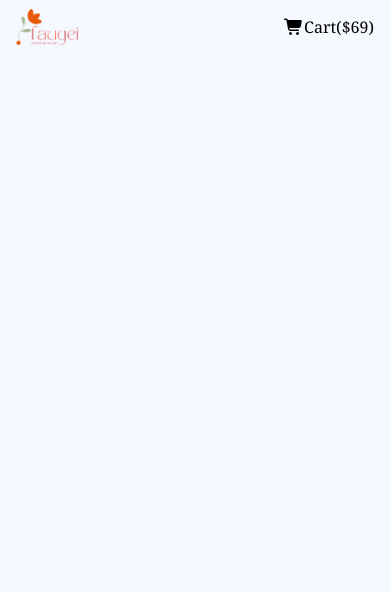
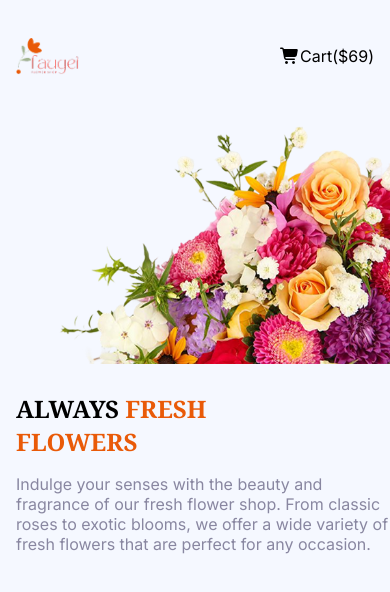
Before and after one commit to Ab-Momin75/responsive-assignment, a plain HTML site: page index.html in a window 390 px wide. Drawn offline with Linux system fonts and the light colour scheme.

Commit message:
Added hero section with responsive styles

```diff
--- a/index.html
+++ b/index.html
@@ -1,16 +1,22 @@
 <!DOCTYPE html>
 <html lang="en">
+
 <head>
     <meta charset="UTF-8">
     <meta name="viewport" content="width=device-width, initial-scale=1.0">
     <title>Responsive Flower Shop</title>
+
     <style>
-@import url('https://fonts.googleapis.com/css2?family=Noto+Serif:ital,wght@0,100..900;1,100..900&display=swap');
+        @import url('https://fonts.googleapis.com/css2?family=Inter:ital,opsz,wght@0,14..32,100..900;1,14..32,100..900&family=Noto+Serif:ital,wght@0,100..900;1,100..900&display=swap');
     </style>
-<link rel="stylesheet" href="https://cdnjs.cloudflare.com/ajax/libs/font-awesome/7.0.0/css/all.min.css" integrity="sha512-DxV+EoADOkOygM4IR9yXP8Sb2qwgidEmeqAEmDKIOfPRQZOWbXCzLC6vjbZyy0vPisbH2SyW27+ddLVCN+OMzQ==" crossorigin="anonymous" referrerpolicy="no-referrer" />
+
+    <link rel="stylesheet" href="https://cdnjs.cloudflare.com/ajax/libs/font-awesome/7.0.0/css/all.min.css"
+        integrity="sha512-DxV+EoADOkOygM4IR9yXP8Sb2qwgidEmeqAEmDKIOfPRQZOWbXCzLC6vjbZyy0vPisbH2SyW27+ddLVCN+OMzQ=="
+        crossorigin="anonymous" referrerpolicy="no-referrer" />
     <link rel="stylesheet" href="style.css">
 </head>
-<body class="text-primary">
+
+<body class="text-secondary">
     <nav class="nav-section">
         <img class="logo" src="assets/logo.png" alt="Logo">
         <ul class="nav-link">
@@ -20,6 +26,17 @@
             <li class="cart-item"><i class="fa-solid fa-cart-shopping"></i>Cart($69)</li>
         </ul>
     </nav>
+    <section class="hero-section text-primary">
+        <div class="hero-left">
+            <b class="hero-title">ALWAYS <span class="yellow">FRESH<br>FLOWERS
+                </span></b>
+            <p class="dark text-secondary ">Indulge your senses with the beauty and fragrance of our fresh flower shop.
+                From classic roses to exotic blooms, we offer a wide variety of fresh flowers that are perfect for any
+                occasion. </p>
+        </div>
+        <img class="hero-img" src="assets/hero-flower.png" alt="Flower">
+    </section>
 
 </body>
+
 </html>
--- a/style.css
+++ b/style.css
@@ -1,55 +1,126 @@
-
-.text-primary{
-  font-family: "Noto Serif", serif;
-  font-optical-sizing: auto;
-  font-weight:normal;
-  font-style: normal;
-  font-variation-settings:
-    "wdth" 100;
+.text-primary {
+    font-family: "Noto Serif", serif;
+    font-optical-sizing: auto;
+    font-weight: normal;
+    font-style: normal;
+    font-variation-settings:
+        "wdth" 100;
 }
 
-*{
+.text-secondary {
+    font-family: "Inter", sans-serif;
+    font-optical-sizing: auto;
+    font-weight: normal;
+    font-style: normal;
+}
+
+* {
 
     padding: 0;
     /* margin: auto; */
     box-sizing: border-box;
 }
-body{
+
+/* Common-style */
+.dark {
+    color: rgba(137, 135, 161, 1);
+}
+
+.yellow {
+    color: #E95A08;
+}
+
+body {
     max-width: 1440px;
-    background-color:#F5F8FF;
+    background-color: #F5F8FF;
     margin: auto;
 }
-.nav-section{
+
+.nav-section {
     display: flex;
     justify-content: space-between;
     align-items: center;
+    margin-top: 30px;
 
 }
-.nav-link{
+
+.nav-link {
     display: flex;
-    gap:48px ;
+    gap: 48px;
     list-style: none;
 
 }
-nav ul a{
+
+nav ul a {
     text-decoration: none;
     color: black;
 }
-.dark{
-    color: rgba(137, 135, 161, 1);;
+
+.hero-section {
+    display: flex;
+    justify-content: space-between;
+    height: 460px;
+    margin-top: 120px;
 }
-/* Responsive Styles */
-@media  (max-width: 767px) {
-    .nav-link .nav-item{
+
+.hero-title {
+    font-weight: bold;
+    font-size: 65px;
+}
+
+.hero-p {
+    margin-top: 13px;
+}
+
+.hero-left {
+    margin-top: 125px;
+
+}
+
+.hero-img {
+    height: 355px;
+    width: 576px;
+}
+
+
+
+/* <------Responsive Styles-----> */
+
+@media (max-width: 767px) {
+    /* nav-section */
+
+    .nav-link .nav-item {
         display: none;
 
     }
-    .nav-section{
+
+    .nav-section {
         margin-left: 16px;
         margin-right: 16px;
     }
-    .logo{
+
+    .logo {
         width: 63px;
         height: 38px;
     }
+
+    /* hero-section */
+
+    .hero-section {
+        flex-direction: column-reverse;
+        margin-top: 28px;
+    }
+
+    .hero-img {
+        max-width: 100%;
+    }
+
+    .hero-title {
+        font-size: 1.5rem;
+    }
+
+    .hero-left {
+        margin-top: 28px;
+        margin-left: 16px;
+    }
 }
```
Lines whose indentation alone changed are shown as unchanged.
